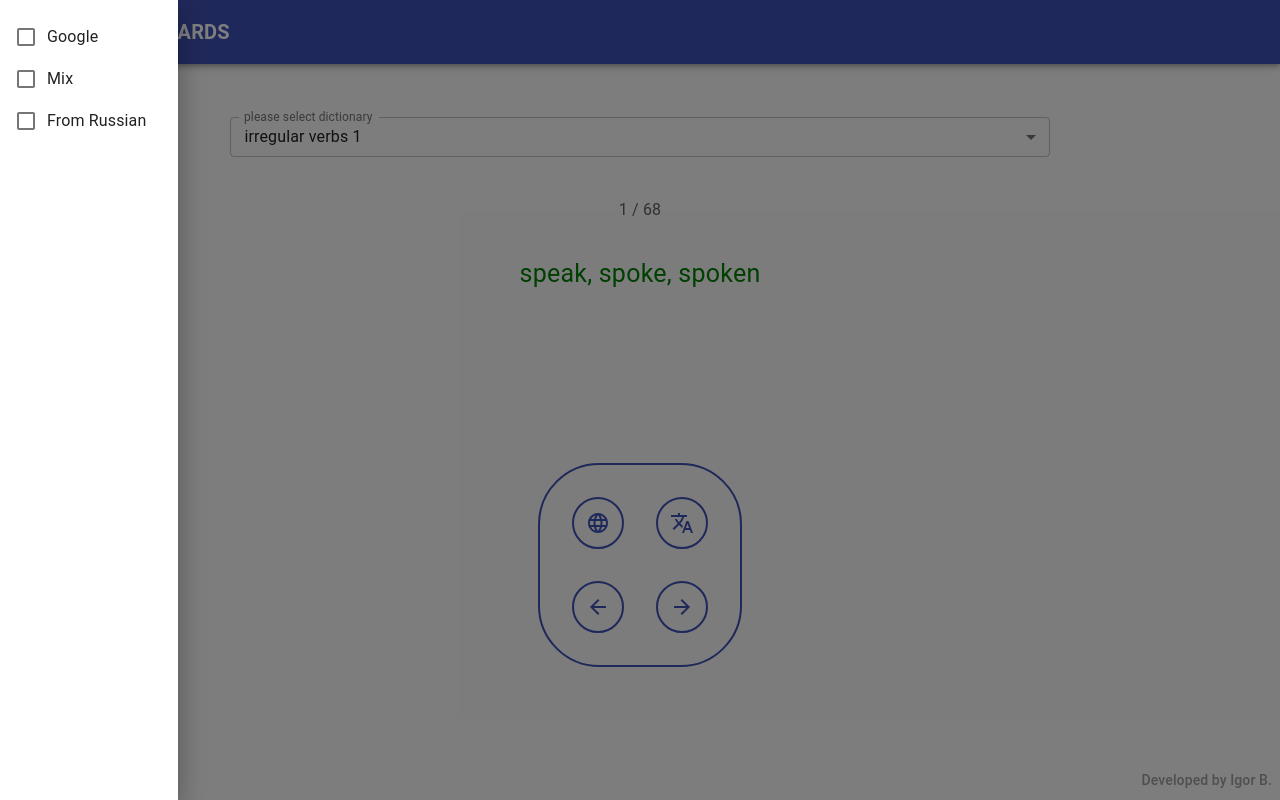
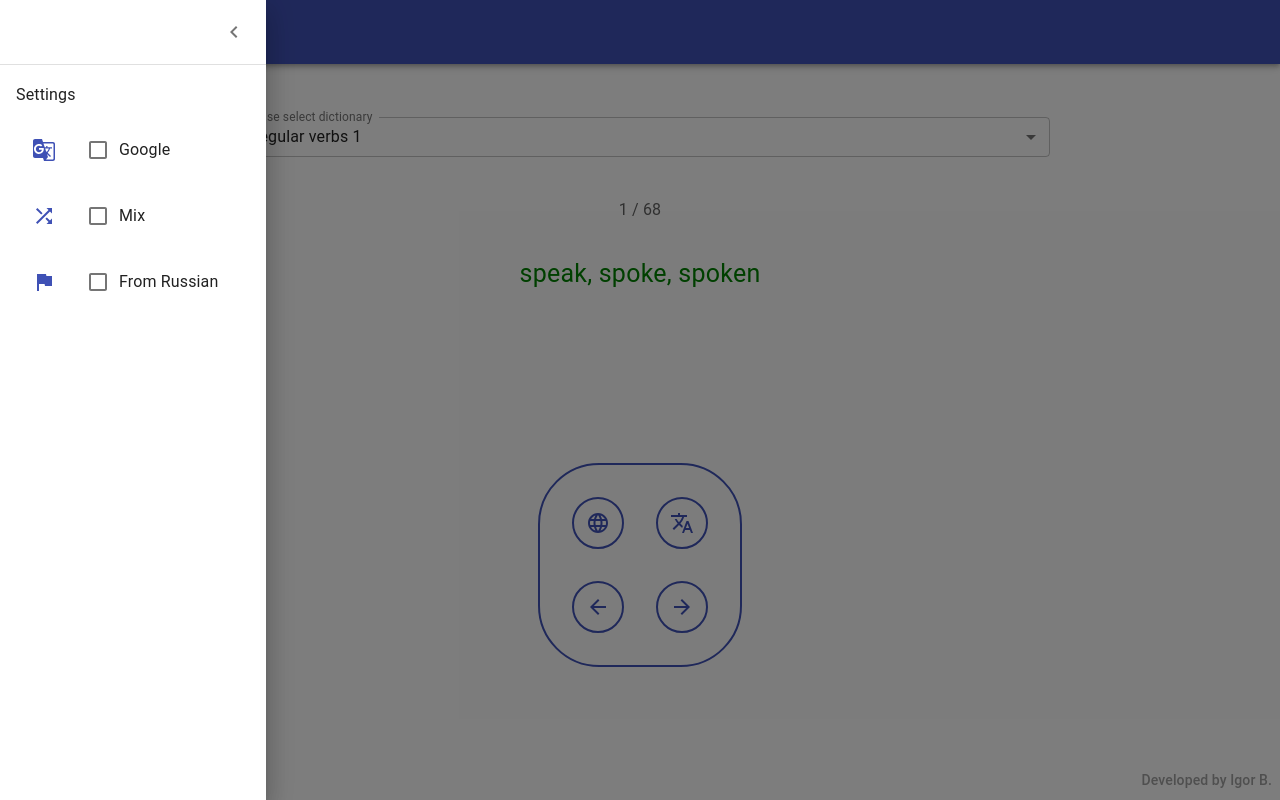
Before and after one commit to front0033/my-english-app, a React (Create React App) app: page / in a window 1280 px wide. Both pictures are taken after a click on the button 36 px from the left and 32 px from the top of the page. Built offline with nearby package versions, Linux system fonts and the light colour scheme.

Commit message:
drawer list

```diff
--- a/src/pages/MainPage/MainPage.tsx
+++ b/src/pages/MainPage/MainPage.tsx
@@ -15,12 +15,20 @@ import {
   Checkbox,
   FormControlLabel,
   Drawer,
+  Divider,
+  List,
+  ListItem,
+  ListItemIcon,
+  ListItemText,
 } from '@material-ui/core';
 import TranslateIcon from '@material-ui/icons/Translate';
 import GTranslateIcon from '@material-ui/icons/GTranslate';
 import LanguageIcon from '@material-ui/icons/Language';
 import ArrowForwardIcon from '@material-ui/icons/ArrowForward';
 import ArrowBackIcon from '@material-ui/icons/ArrowBack';
+import ChevronLeftIcon from '@material-ui/icons/ChevronLeft';
+import ShuffleIcon from '@material-ui/icons/Shuffle';
+import FlagIcon from '@material-ui/icons/Flag';
 import MenuIcon from '@material-ui/icons/Menu';
 import dictionaries from './dictionaries';
 import shuffle from './tools';
@@ -72,6 +80,14 @@ const useStyles = makeStyles((theme: Theme) =>
     },
     menuButton: {
       marginRight: theme.spacing(2),
+    },
+    drawerHeader: {
+      display: 'flex',
+      alignItems: 'center',
+      padding: theme.spacing(0, 1),
+      // necessary for content to be below app bar
+      ...theme.mixins.toolbar,
+      justifyContent: 'flex-end',
     },
     container: {
       width: '80%',
@@ -248,16 +264,46 @@ const MainPage = () => {
         </Toolbar>
       </AppBar>
       <Drawer anchor="left" open={drawerAnchor} onClose={toggleDrawer}>
+        <div className={classes.drawerHeader}>
+          <IconButton onClick={toggleDrawer}>
+            <ChevronLeftIcon />
+          </IconButton>
+        </div>
+        <Divider />
         <Grid container direction="column" className={classes.checkboxContainer}>
+          <Typography variant="subtitle1">Settings</Typography>
+          <List>
+            <ListItem button>
+              <ListItemIcon>
+                <GTranslateIcon color="primary" />
+              </ListItemIcon>
+              <ListItemText>
                 <FormControlLabel
                   control={<Checkbox checked={googleTranslate} onChange={handleGoogleChecked} />}
                   label="Google"
                 />
+              </ListItemText>
+            </ListItem>
+            <ListItem button>
+              <ListItemIcon>
+                <ShuffleIcon color="primary" />
+              </ListItemIcon>
+              <ListItemText>
                 <FormControlLabel control={<Checkbox checked={mixed} onChange={handleMixChecked} />} label="Mix" />
+              </ListItemText>
+            </ListItem>
+            <ListItem button>
+              <ListItemIcon>
+                <FlagIcon color="primary" />
+              </ListItemIcon>
+              <ListItemText>
                 <FormControlLabel
                   control={<Checkbox checked={fromRussian} onChange={handleFromChecked} />}
                   label="From Russian"
                 />
+              </ListItemText>
+            </ListItem>
+          </List>
         </Grid>
       </Drawer>
       <Grid container direction="column" alignItems="center" justify="center" style={{height: '81%'}}>
```
Lines whose indentation alone changed are shown as unchanged.
